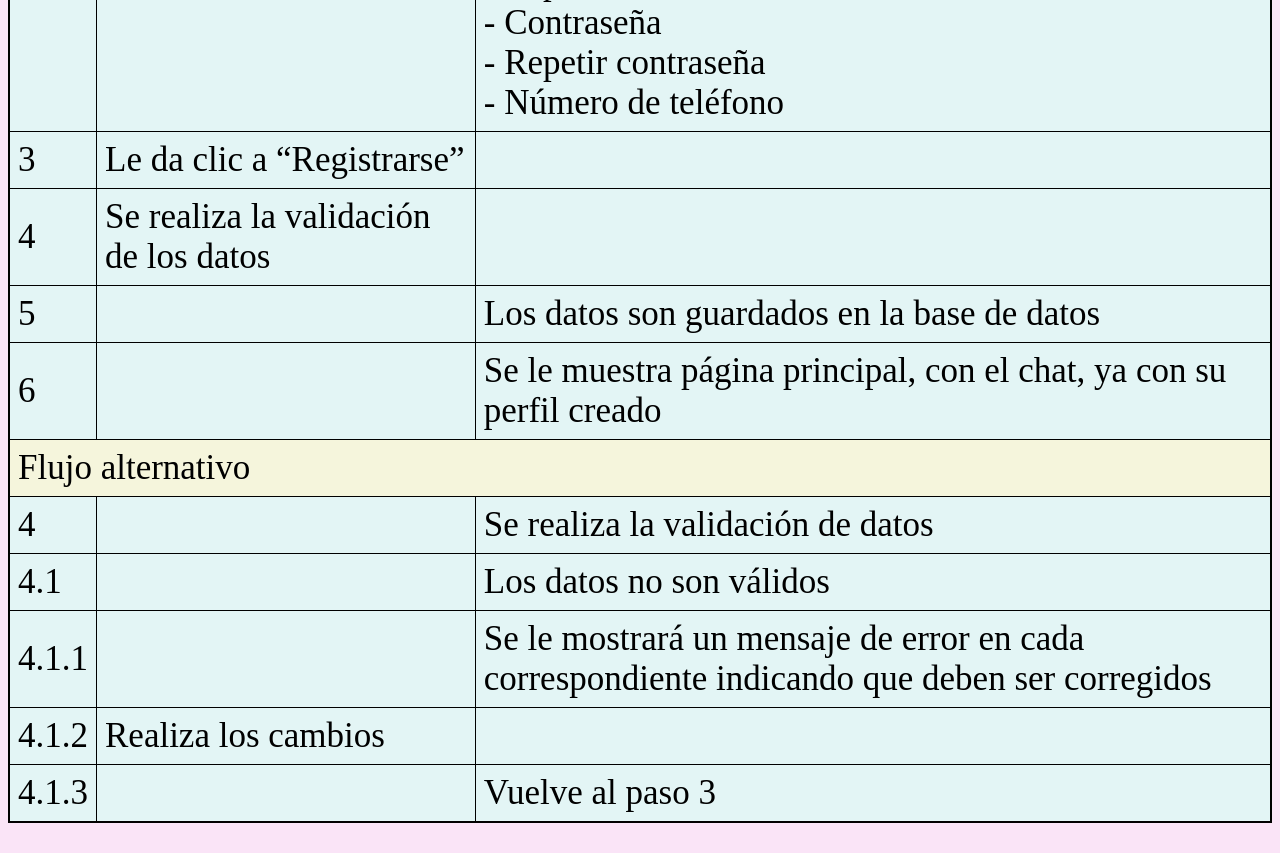
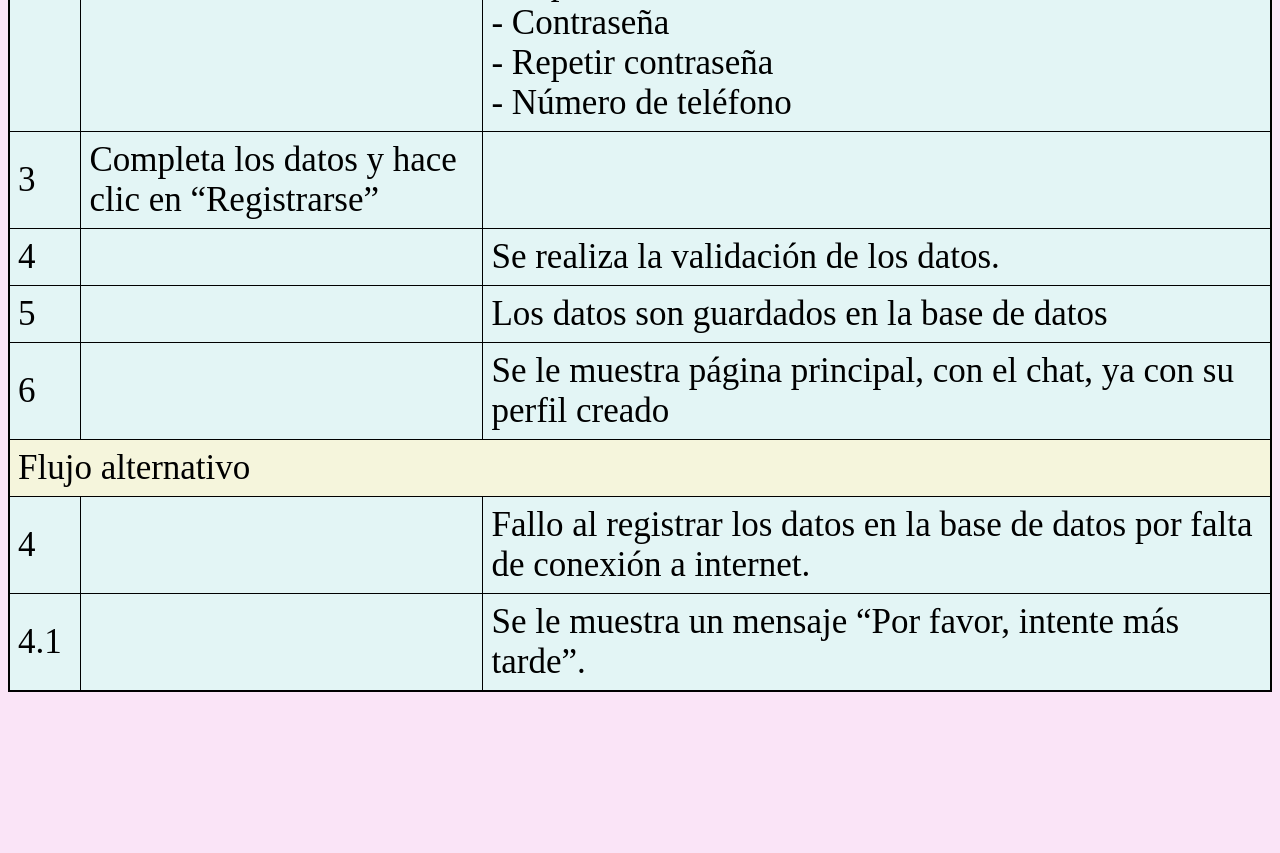
Before and after one commit to PauliCerito/Paginas.github.io, a plain HTML site: page pagina6.html in a window 1280 px wide. Shown: the part 1280-2133 px from the top of the page. After the commit the page ends 2002 px from the top, so only its background shows below. Drawn offline with Linux system fonts and the light colour scheme.

Commit message:
Update pagina6.html

```diff
--- a/pagina6.html
+++ b/pagina6.html
@@ -35,23 +35,23 @@
                 </tr>
                 <tr>
                     <td colspan="2" class="centrado">Referencias</td>
-                    <td>---</td>
+                    <td></td>
                 </tr>
                 <tr>
                     <td colspan="2" class="centrado">Precondiciones</td>
-                    <td>Ninguna</td>
+                    <td>Hacer consulta</td>
                 </tr>
                 <tr>
                     <td colspan="2" class="centrado">Postcondiciones</td>
-                    <td>Iniciar sesión</td>
+                    <td></td>
                 </tr>
                 <tr>
                     <td colspan="2" class="centrado">Descripción</td>
-                    <td>El usuario ingresa sus datos para que puedan ser almacenados en la base de dato y por ende el usuario entra al sistema</td>
+                    <td>El usuario se registra si así lo desea.</td>
                 </tr>
                 <tr>
                     <td colspan="2" class="centrado">Resumen</td>
-                    <td>----</td>
+                    <td>El usuario ingresa sus datos para que puedan ser almacenados en la base de dato y por ende el usuario entra al sistema</td>
                 </tr>
                 <tr>
                     <td colspan="3" class="alCostado">Flujo normal</td>
@@ -80,13 +80,13 @@
                 </tr>
                 <tr>
                     <td>3</td>
-                    <td>Le da clic a “Registrarse”</td>
+                    <td>Completa los datos y hace clic en “Registrarse”</td>
                     <td></td>
                 </tr>
                 <tr>
                     <td>4</td>
-                    <td>Se realiza la validación de los datos</td>
                     <td></td>
+                    <td>Se realiza la validación de los datos.</td>
                 </tr>
                 <tr>
                     <td>5</td>
@@ -104,30 +104,14 @@
                 <tr>
                     <td>4</td>
                     <td></td>
-                    <td>Se realiza la validación de datos</td>
+                    <td>Fallo al registrar los datos en la base de datos por falta de conexión a internet.</td>
                 </tr>
                 <tr>
                     <td>4.1</td>
                     <td></td>
-                    <td>Los datos no son válidos</td>
-                </tr>
-                <tr>
-                    <td>4.1.1</td>
-                    <td></td>
-                    <td>Se le mostrará un mensaje de error en cada correspondiente indicando que deben ser corregidos</td>
-                </tr>
-                <tr>
-                    <td>4.1.2</td>
-                    <td>Realiza los cambios </td>
-                    <td></td>
-                </tr>
-                <tr>
-                    <td>4.1.3</td>
-                    <td></td>
-                    <td>Vuelve al paso 3</td>
+                    <td>Se le muestra un mensaje “Por favor, intente más tarde”.</td>
                 </tr>
             </table>
-
         </section>
         <footer></footer>
 
```
